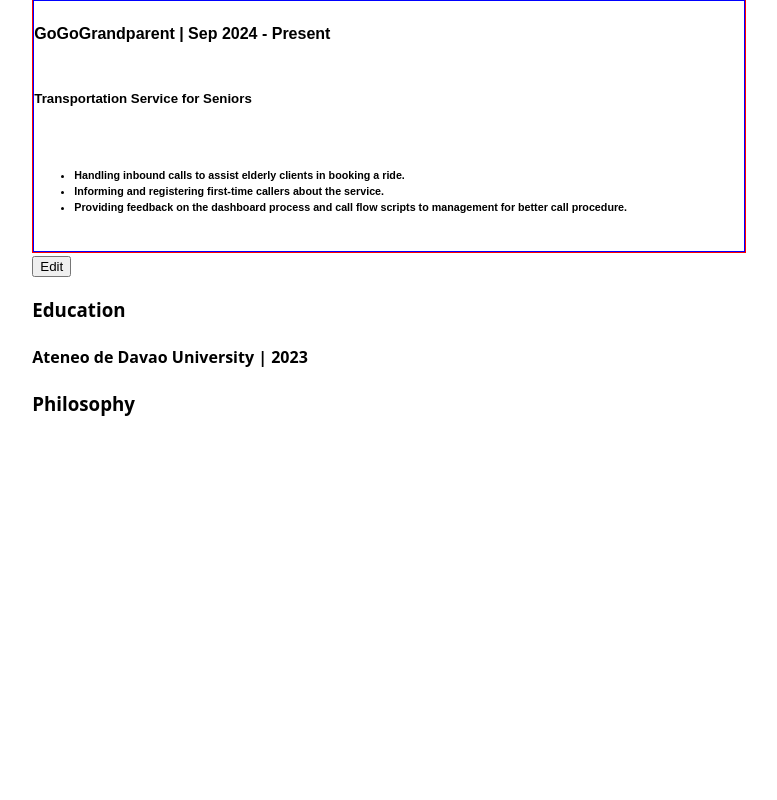
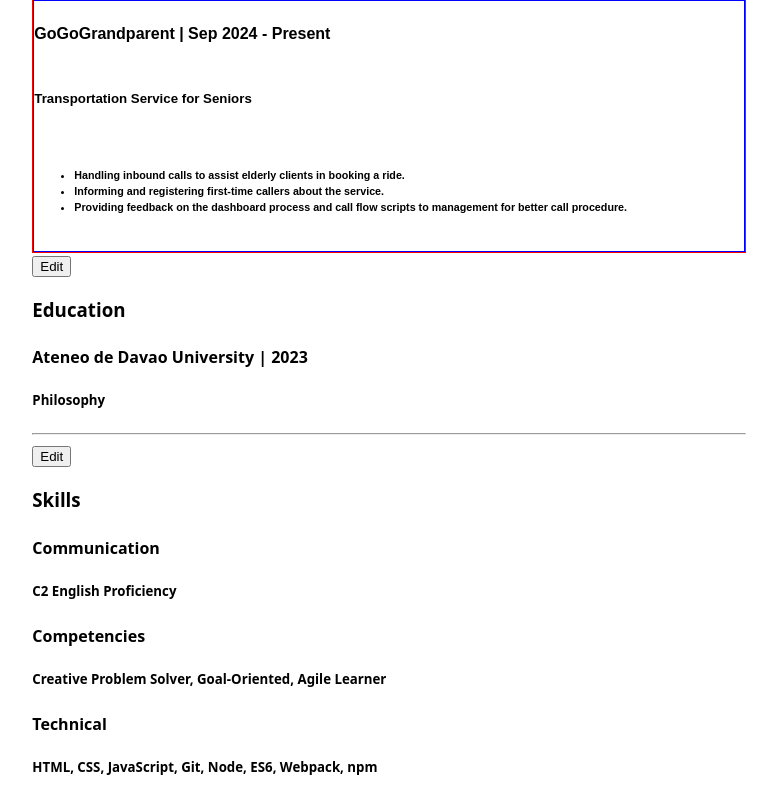
Before and after one commit to karldreta/react-cv-top, a React (Vite) app: page / in a window 1280 px wide. Shown: the part 1032-1832 px from the top of the page, without its empty margins (251-1028 px from the left). Before the commit the page ends 1469 px from the top, so only its background shows below. Built offline with nearby package versions, Linux system fonts and the light colour scheme.

Commit message:
Add skills section

```diff
--- a/src/components/Education.jsx
+++ b/src/components/Education.jsx
@@ -27,20 +27,18 @@
                 {education.map(edu => (
                     <div key={edu.id}>
                         {isEditing ? (
-                            <div>
-                            <input placeholder={"School"} value={edu.school} onChange={e => updateEducation(edu.id, "school", e.target.value)}/>
+                            <div>                            <input placeholder={"School"} value={edu.school} onChange={e => updateEducation(edu.id, "school", e.target.value)}/>
                             <input placeholder={"End Year"} value={edu.endYear} onChange={e => updateEducation(edu.id, "endYear", e.target.value)}/>
                             <br />
                             <input placeholder={"Course"} value={edu.course} onChange={e => updateEducation(edu.id, "course", e.target.value)}/>
                             </div>
                         )
                     : (
-                        <>
-                           <div>
-                                <h4>{edu.school + " | "} <span>{edu.endYear}</span> </h4>
-                                <h3>{edu.course}</h3>
-                           </div>
-                        </>
+                        <div>
+                            <h4>{edu.school + " | "} <span>{edu.endYear}</span> </h4>
+                            <h5>{edu.course}</h5>
+                            <hr />
+                        </div>
                     )
                     }
                     </div>
--- /dev/null
+++ b/src/components/Skills.jsx
@@ -0,0 +1,66 @@
+import { useState } from "react";
+
+// It doesn't have to be an array of objects, it could just be a string separated/joined by ...spread/...rest, or join(,)
+
+
+
+
+export default function SkillsSection () {
+    const [isEditing, setIsEditing] = useState(false);
+    const [skills, setSkills] = useState([
+        {
+            id: crypto.randomUUID(),
+            label: "Communication",
+            value: "C2 English Proficiency",
+        },
+        {
+            id: crypto.randomUUID(),
+            label: "Competencies",
+            value: "Creative Problem Solver, Goal-Oriented, Agile Learner",
+        },
+        {
+            id: crypto.randomUUID(),
+            label: "Technical",
+            value: " HTML, CSS, JavaScript, Git, Node, ES6, Webpack, npm"
+        }
+
+    ])
+
+    function handleButtonClick() {
+        setIsEditing(prev => !prev);
+    }
+
+    function updateSkills(id, value) {
+        setSkills(skills.map(skill => skill.id === id ? {...skill, value: value} : skill));
+    }
+
+    function updateSkillLabel (id, value) {
+        setSkills(skills.map(skill => skill.id === id ? {...skill, label: value} : skill));
+    }
+
+    return (
+        <>
+            <button onClick={handleButtonClick}>{isEditing ? "Submit Edit" : "Edit"}</button>
+            <section className="sectLvl4">
+                <h3>Skills</h3>
+                {skills.map(skill => (
+                    <div key={skill.id}>
+                        {isEditing ? (
+                            <div>
+                                <input value={skill.label} onChange={e => updateSkillLabel(skill.id, e.target.value)}/>
+                                <input value={skill.value} onChange={e => updateSkills(skill.id, e.target.value)}/>
+                            </div>
+                        )
+                        :(
+                            <div>
+                                <h4>{skill.label}</h4>
+                                <h5>{skill.value}</h5>
+                            </div>
+                        )
+                        }
+                    </div>
+                ))}
+            </section>
+        </>
+    )
+}
--- a/src/main.jsx
+++ b/src/main.jsx
@@ -6,6 +6,7 @@
 import InfoSection from './components/InfoSection'
 import Experience from './components/Experience'
 import Education from './components/Education'
+import SkillsSection from './components/Skills'
 
 
 createRoot(document.getElementById('root')).render(
@@ -13,5 +14,6 @@
     <InfoSection/>
     <Experience/>
     <Education/>
+    <SkillsSection/>
   </StrictMode>,
 )
```
Also changed, not shown: src/components/Hobbies.jsx (added).
